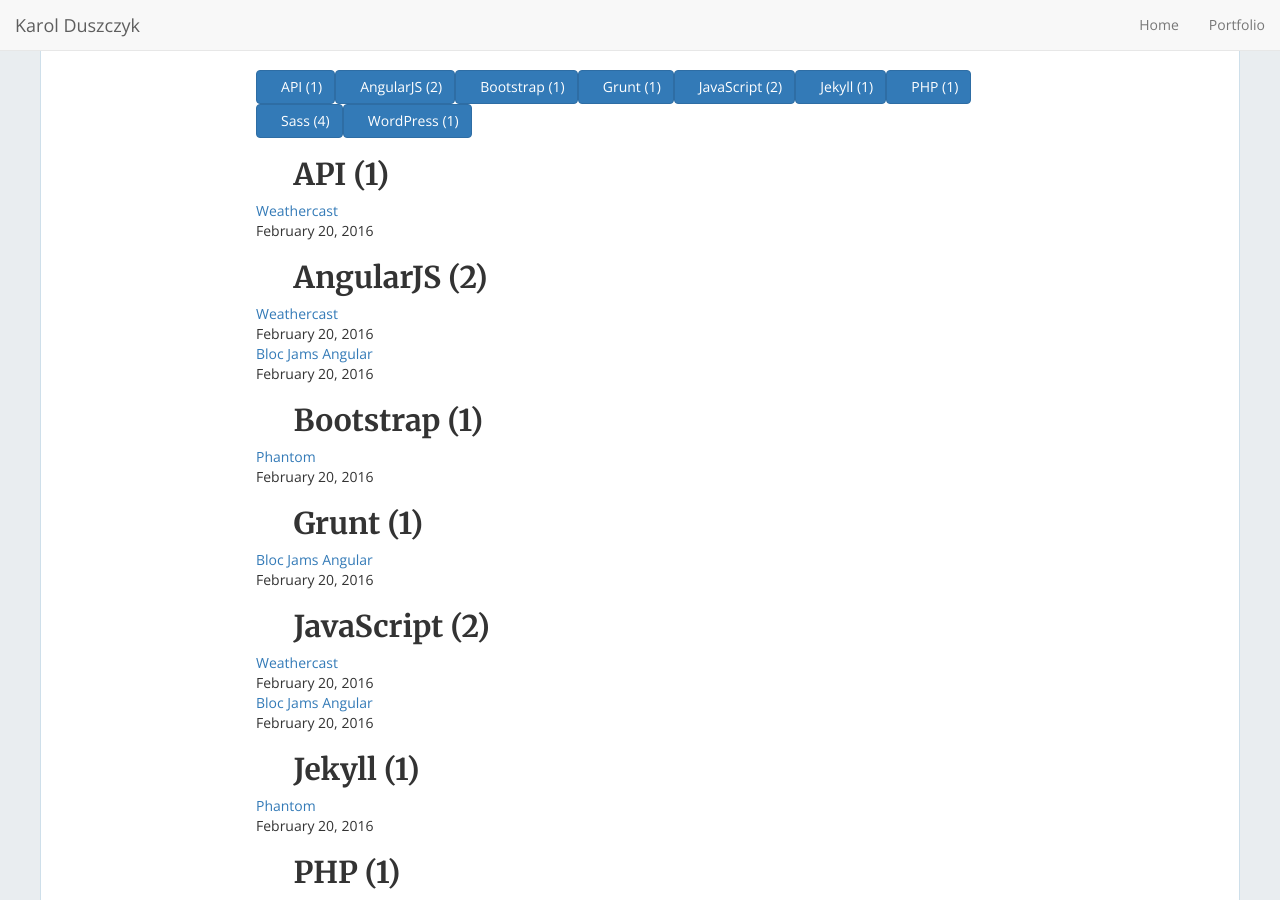
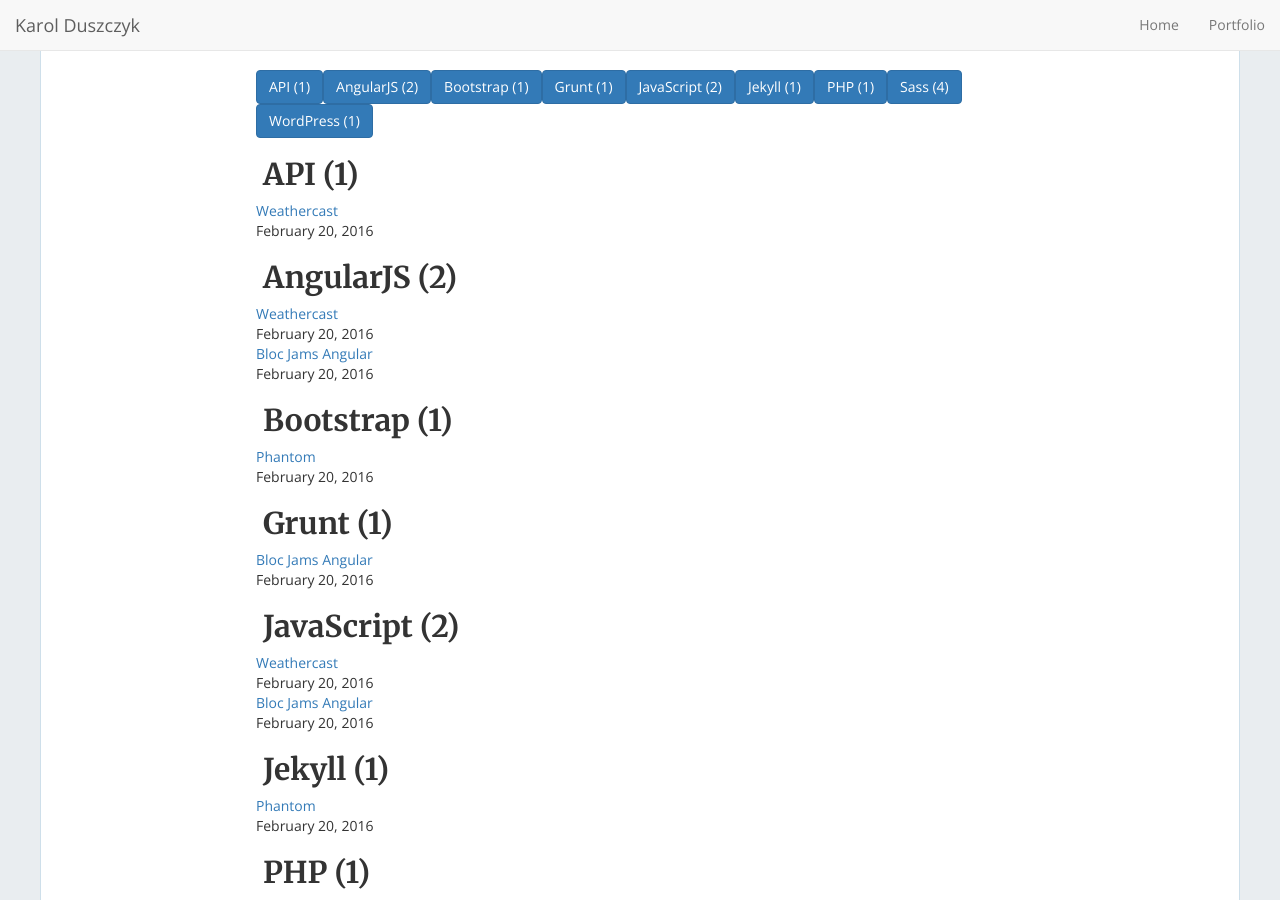
Before and after one commit to karoldus/karoldus.github.io, a Jekyll site: the page built from _pages/tags.html, in a window 1280 px wide and 900 px high. Built offline with Jekyll 4.4.1, drawn with Linux system fonts in a browser that asks for light colours; nearby versions of some CDN libraries.

Commit message:
without icon

```diff
--- a/_pages/tags.html
+++ b/_pages/tags.html
@@ -15,13 +15,13 @@
 {%- assign tags_list = site_tags | split:',' | sort -%}
 
 {%- for tag in tags_list -%}
-    <a href="#{{- tag -}}" class="btn btn-primary tag-btn"><i class="fas fa-tag" aria-hidden="true"></i>&nbsp;{{- tag -}}&nbsp;({{site.tags[tag].size}})</a>
+    <a href="#{{- tag -}}" class="btn btn-primary tag-btn">{% comment %}<i class="fas fa-tag" aria-hidden="true"></i>&nbsp;{% endcomment %}{{- tag -}}&nbsp;({{site.tags[tag].size}})</a>
 {%- endfor -%}
 
 <div id="full-tags-list">
 {%- for tag in tags_list -%}
     <h2 id="{{- tag -}}" class="linked-section">
-        <i class="fas fa-tag" aria-hidden="true"></i>
+        {% comment %}<i class="fas fa-tag" aria-hidden="true"></i>{% endcomment %}
         &nbsp;{{- tag -}}&nbsp;({{site.tags[tag].size}})
     </h2>
     <div class="post-list">
```
